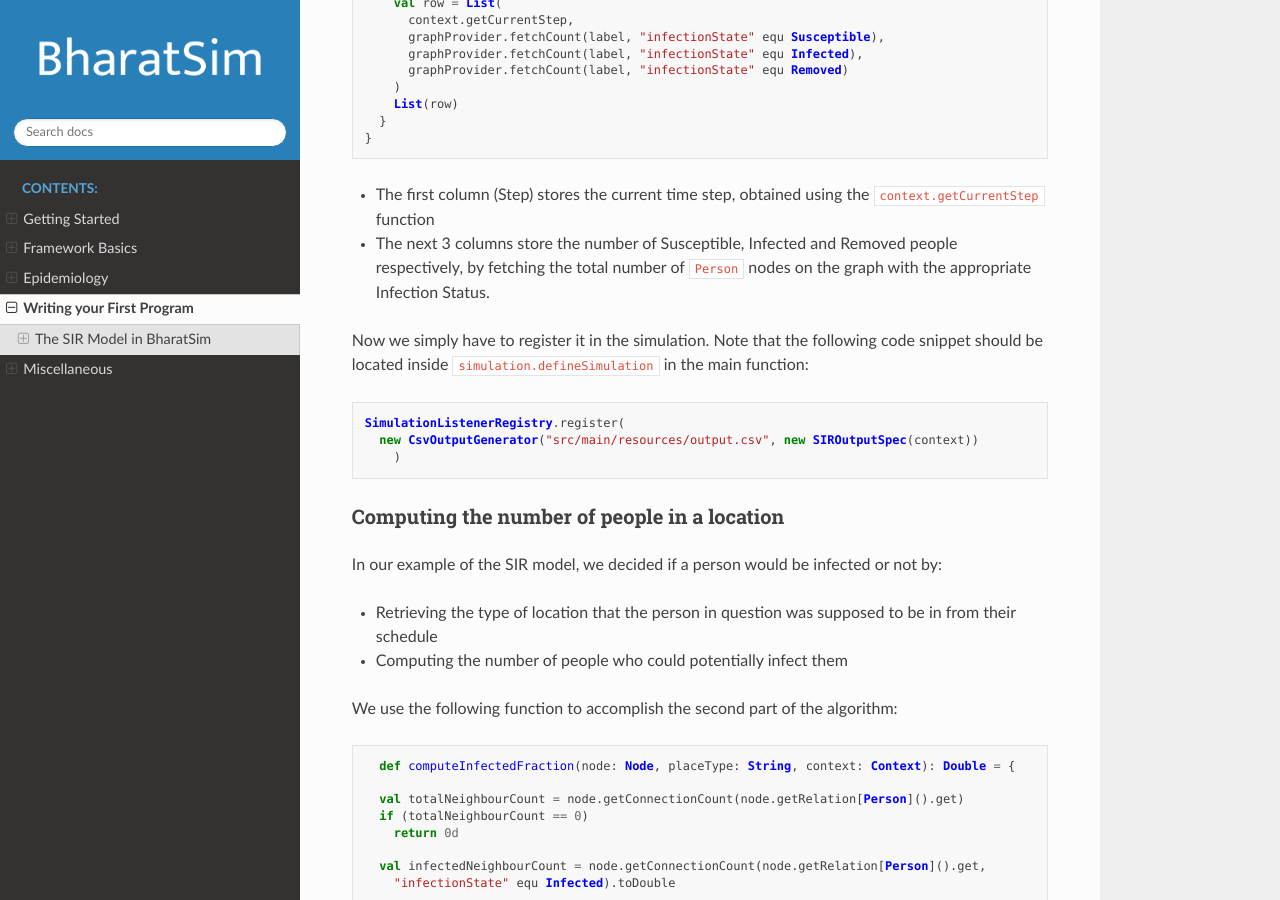
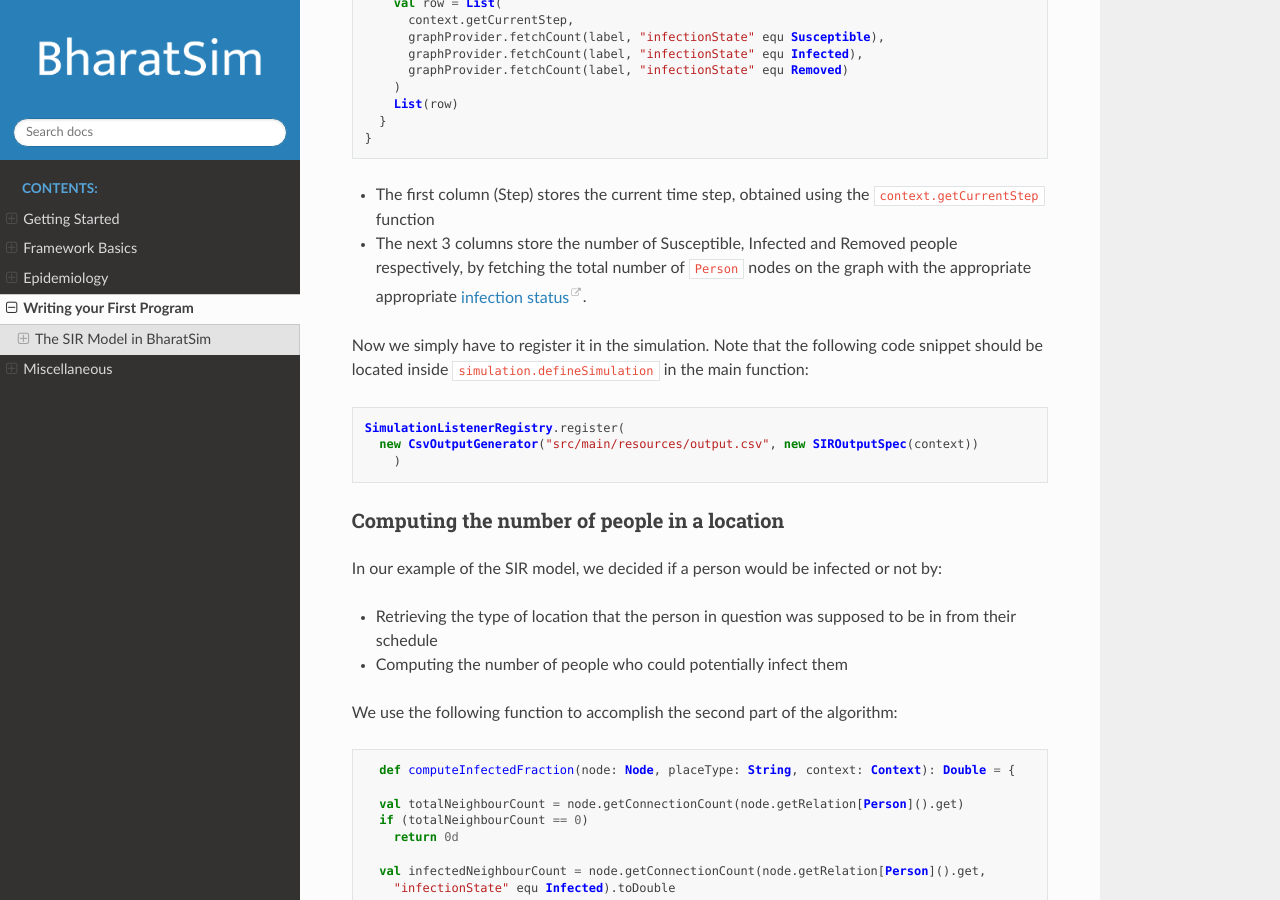
Before and after one commit to aleena-jose/bharatsim-tutorial, a Sphinx documentation site: the page built from source/firstprogram.rst, in a window 1280 px wide and 900 px high, scrolled down 3879 px. Built offline with Sphinx 7.4.7 and the Read the Docs theme 2.0.0, drawn with Linux system fonts in a browser that asks for light colours.

Commit message:
Put in placeholder link back for infection status

```diff
--- a/source/firstprogram.rst
+++ b/source/firstprogram.rst
@@ -139,7 +139,7 @@ Suppose you wanted your output to give you the numbers of susceptible, infected
   }
 
 * The first column (Step) stores the current time step, obtained using the ``context.getCurrentStep`` function
-* The next 3 columns store the number of Susceptible, Infected and Removed people respectively, by fetching the total number of ``Person`` nodes on the graph with the appropriate Infection Status.
+* The next 3 columns store the number of Susceptible, Infected and Removed people respectively, by fetching the total number of ``Person`` nodes on the graph with the appropriate appropriate `infection status <#>`_.
 
 Now we simply have to register it in the simulation. Note that the following code snippet should be located inside ``simulation.defineSimulation`` in the main function:
 
```
